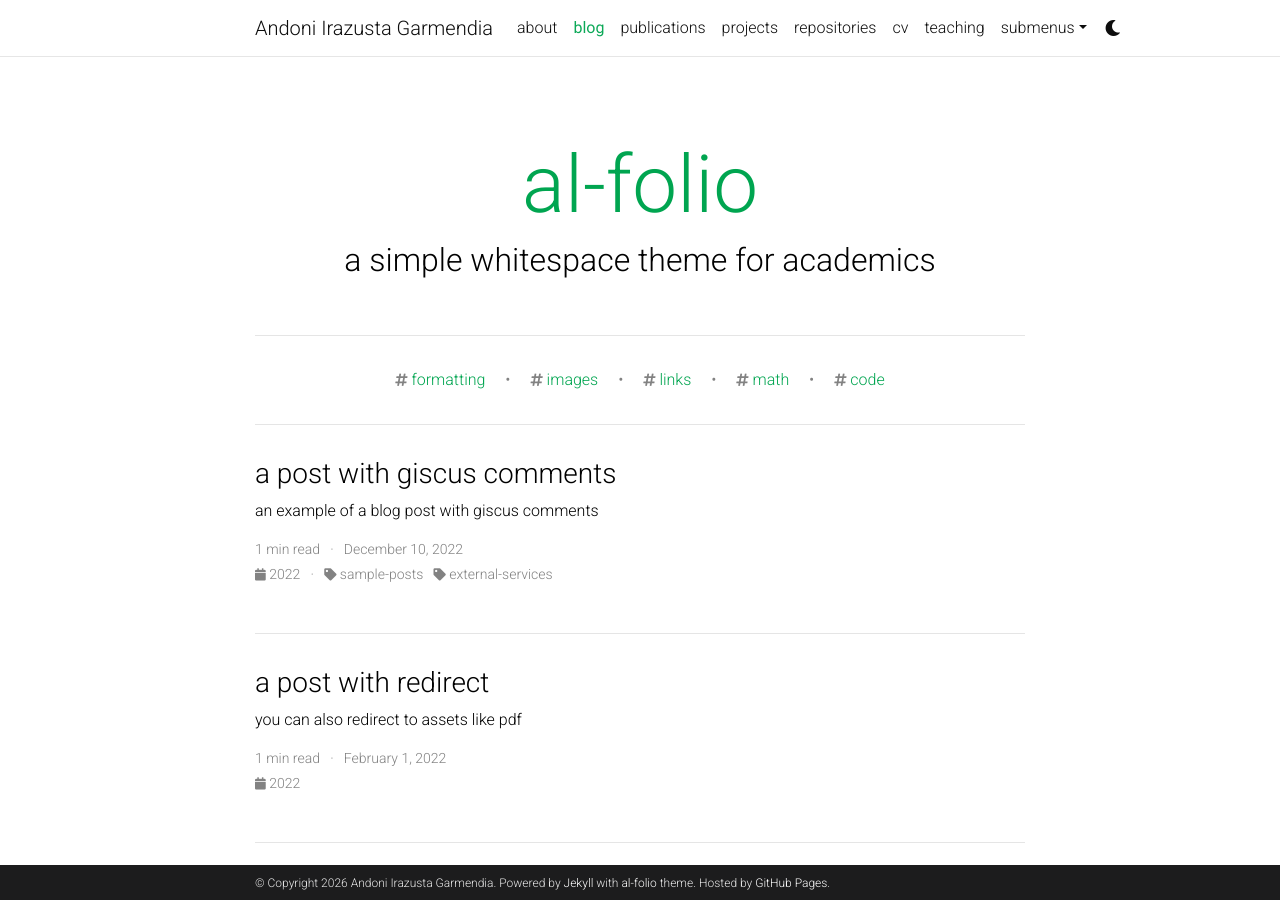
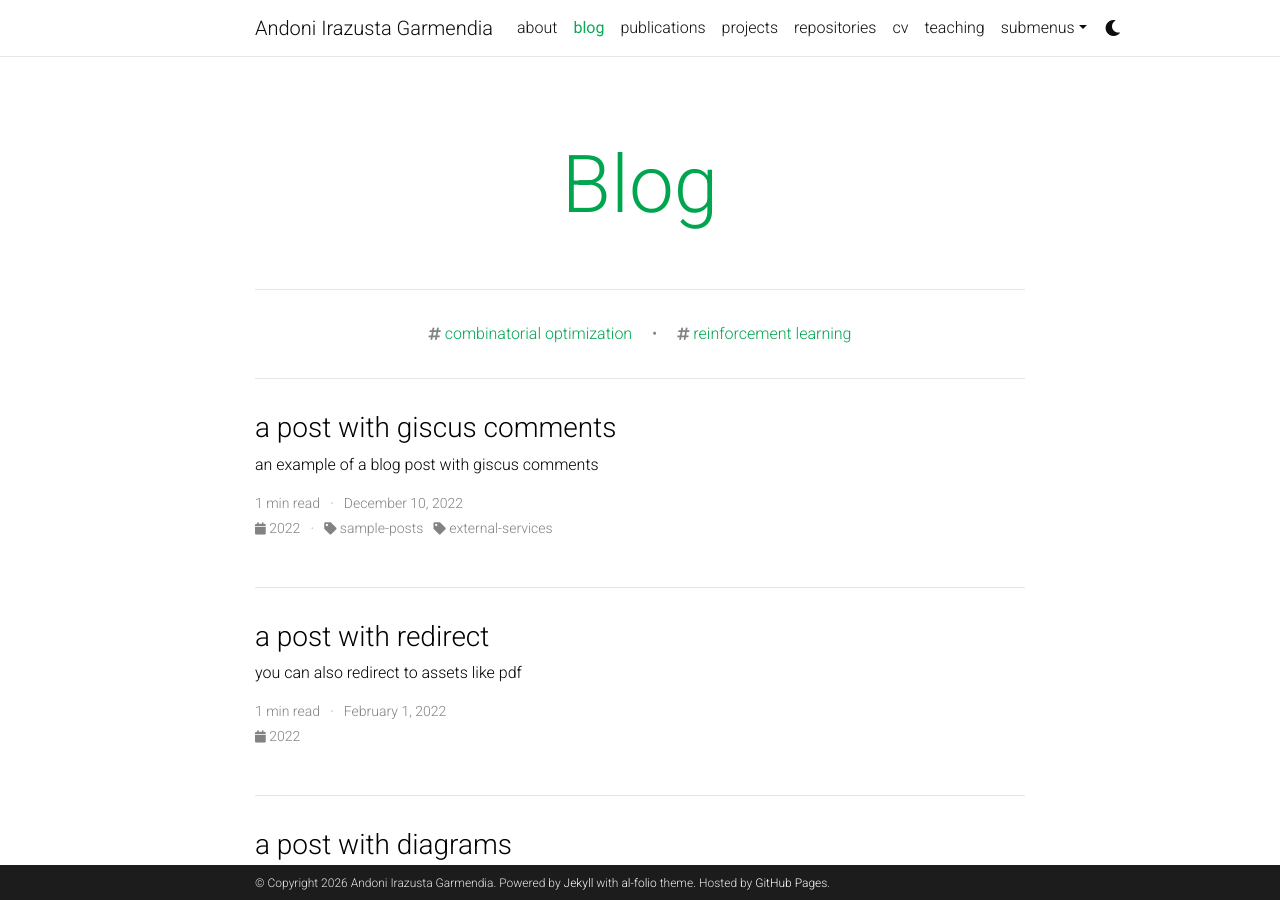
Before and after one commit to TheLeprechaun25/TheLeprechaun25.github.io, a Jekyll site: the page built from blog/index.html, in a window 1280 px wide and 900 px high. Built offline with Jekyll 4.4.1, drawn with Linux system fonts in a browser that asks for light colours; the list of posts is cut into pages by our own code; comment, search, counter and statistics services are not loaded; a style sheet for code colours, icons or effects is not loaded.

Commit message:
Update social and blog configuration in _config.yml

```diff
--- a/_config.yml
+++ b/_config.yml
@@ -70,7 +70,7 @@
 # Social integration
 # -----------------------------------------------------------------------------
 
-github_username: # your GitHub user name
+github_username: TheLeprechaun25 # your GitHub user name
 gitlab_username: # your GitLab user name
 twitter_username: # your Twitter handle
 mastodon_username: # your mastodon instance+username in the format instance.tld/@username
@@ -119,9 +119,9 @@
 # Blog
 # -----------------------------------------------------------------------------
 
-blog_name: al-folio # blog_name will be displayed in your blog page
+blog_name: Blog # blog_name will be displayed in your blog page
 blog_nav_title: blog # your blog must have a title for it to be displayed in the nav bar
-blog_description: a simple whitespace theme for academics
+blog_description: # put description here
 permalink: /blog/:year/:title/
 
 # Pagination
@@ -258,7 +258,7 @@
     tag: '/blog/tag/:name/'
     category: '/blog/category/:name/'
 
-display_tags: ['formatting', 'images', 'links', 'math', 'code'] # this tags will be dispalyed on the front page of your blog
+display_tags: ['combinatorial optimization', 'reinforcement learning'] # this tags will be dispalyed on the front page of your blog example: ['formatting', 'images', 'links', 'math', 'code']
 
 # -----------------------------------------------------------------------------
 # Jekyll Scholar
@@ -266,8 +266,8 @@
 
 scholar:
 
-  last_name: [Einstein]
-  first_name: [Albert, A.]
+  last_name: [Irazusta Garmendia]
+  first_name: [Andoni]
 
   style: apa
   locale: en
```
